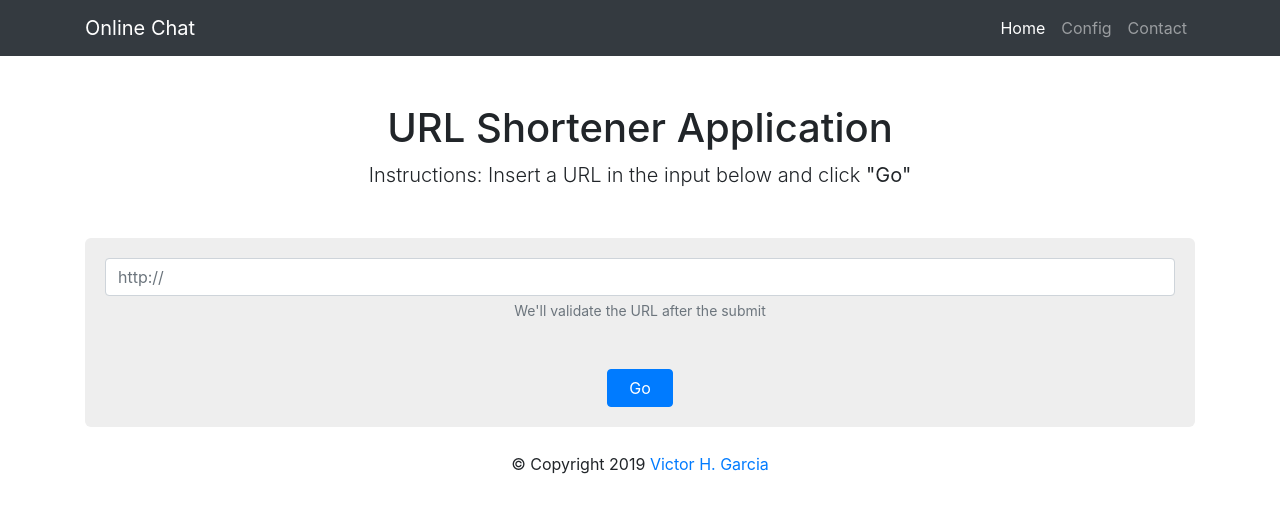
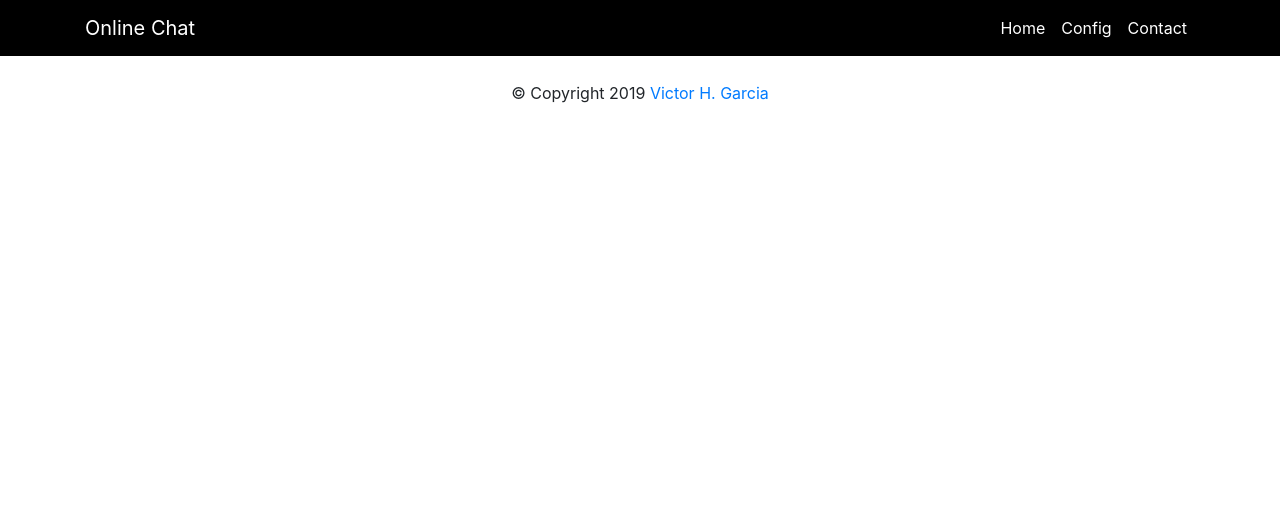
Before and after one commit to vgarcia13/django-online-chat, a Django app: page / in a window 1280 px wide. Shown: the top 513 px of the page. Run offline with Django 3.2, Linux system fonts and the light colour scheme; some libraries are stand-ins or nearby versions.

Commit message:
Set base.html and create index.html page

```diff
--- a/chat/templates/chat/index.html
+++ b/chat/templates/chat/index.html
@@ -1,67 +1,9 @@
 {% extends "base.html" %}
 
 {% block content %}
-    <div class="mt-5 col-lg-12 text-center">
-        <h1>URL Shortener Application</h1>
-        <p class="lead">Instructions: Insert a URL in the input below and click <b>"Go"</b></p>
-        <form method="POST" action='#'>
-            {% csrf_token %}
-            <div class="mt-5 hero-unit" style="background-color: #eeeeee;padding: 20px;border-radius: 6px;">
-                <input type="text" class="form-control" id="url" name="url" aria-describedby="urlHelp"
-                       placeholder="http://" required>
-                <small id="urlHelp" class="form-text text-muted">We'll validate the URL after the submit</small>
-                <button type="submit" class="btn btn-primary btn-large mt-5" style="color: white">&nbsp;&nbsp;Go&nbsp;&nbsp;</button>
-            </div>
-        </form>
-        <form method="GET" action='#'>
-            {% csrf_token %}
-            <div class="mt-5 hero-unit d-none" id="resultDiv" style="margin-bottom: 3rem !important;padding: 20px;border-radius: 6px;">
-                <h5></h5>
-                <input type="hidden" name="get_url" id="get_url">
-                <button type="submit" id="submit_get_form" class="btn btn-link d-none">
-                    Redirect to the original URL
-                </button>
-            </div>
-        </form>
-    </div>
+
 {% endblock %}
 
 {% block js %}
-    <script>
-        $("form").on("submit", function (e) {
-            e.preventDefault();
-            let method = $(this).attr('method');
-            $.ajax({
-                url: $(this).attr('action'),
-                data: $(this).serialize(),
-                method: method,
-                success: function (data) {
-                    switch (method) {
-                        case "POST":
-                            if(data.code === 200) {
-                                $('#resultDiv').css("background-color", "#dbffdb");
-                                $('#get_url').val(data.message);
-                                $('#submit_get_form').removeClass("d-none");
-                            }
-                            else {
-                                $('#resultDiv').css("background-color", "#ffdbdb");
-                                $('#submit_get_form').addClass("d-none");
-                            }
-                            $('#resultDiv h5').text(data.message);
-                            $('#resultDiv').removeClass("d-none");
-                            break;
-                        case "GET":
-                            $('#submit_get_form').addClass("d-none");
-                            $('#resultDiv').css("background-color", "#dbffdb");
-                            $('#resultDiv h5').text("Original URL: " + "\n" + data.message);
-                            setTimeout(redirect(data.message), 5000);
-                            break;
-                    }
-                }
-            });
-        });
-        function redirect(url) {
-            window.location.replace(url);
-        }
-    </script>
+
 {% endblock %}
--- a/templates/base.html
+++ b/templates/base.html
@@ -18,6 +18,14 @@
                 width: 100%;
                 text-align: center;
             }
+
+            nav a {
+                color: white !important;
+            }
+
+            nav a:hover {
+              color: lightblue !important;
+            }
         </style>
 
         {% load bootstrap4 %}
@@ -26,7 +34,7 @@
     </head>
     <body>
         {% bootstrap_javascript jquery='full' %}
-        <nav class="navbar navbar-expand-lg navbar-dark bg-dark static-top">
+        <nav class="navbar navbar-expand-lg navbar-dark static-top" style="background-color: #000000;">
             <div class="container">
                 <a class="navbar-brand" href="javascript: void(0);">Online Chat</a>
                 <button class="navbar-toggler" type="button" data-toggle="collapse" data-target="#navbarResponsive"
```
